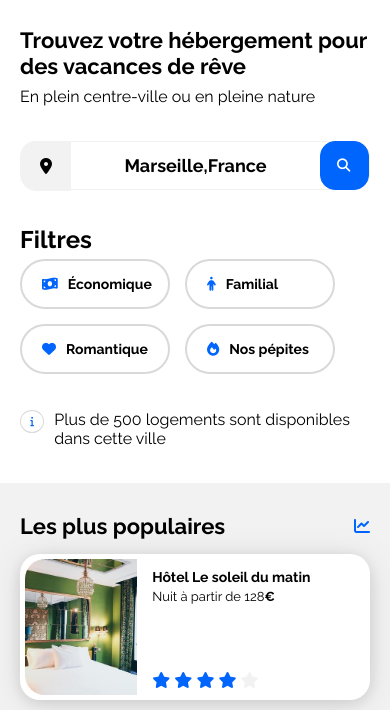
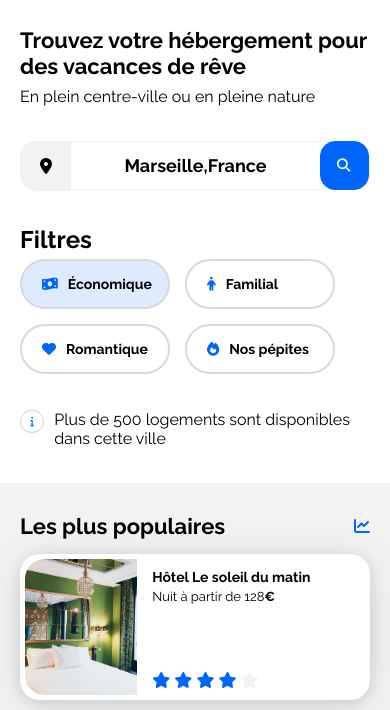
Before and after one commit to NabilSli/Projet2-booki, a plain HTML site: page index.html in a window 390 px wide. In both pictures the pointer is over the element "Économique". Shown: the part 134-844 px from the top of the page. Drawn offline with Linux system fonts and the light colour scheme.

```diff
--- a/css/style.css
+++ b/css/style.css
@@ -203,7 +203,7 @@ main {
 }
 
 .button-economique :hover, .button-familial :hover, .button-romantique :hover, .button-pepites :hover{
-    background-color: #var(--filter-bg-color);
+    background-color: var(--filter-bg-color);
 }
 
 .info {
```
